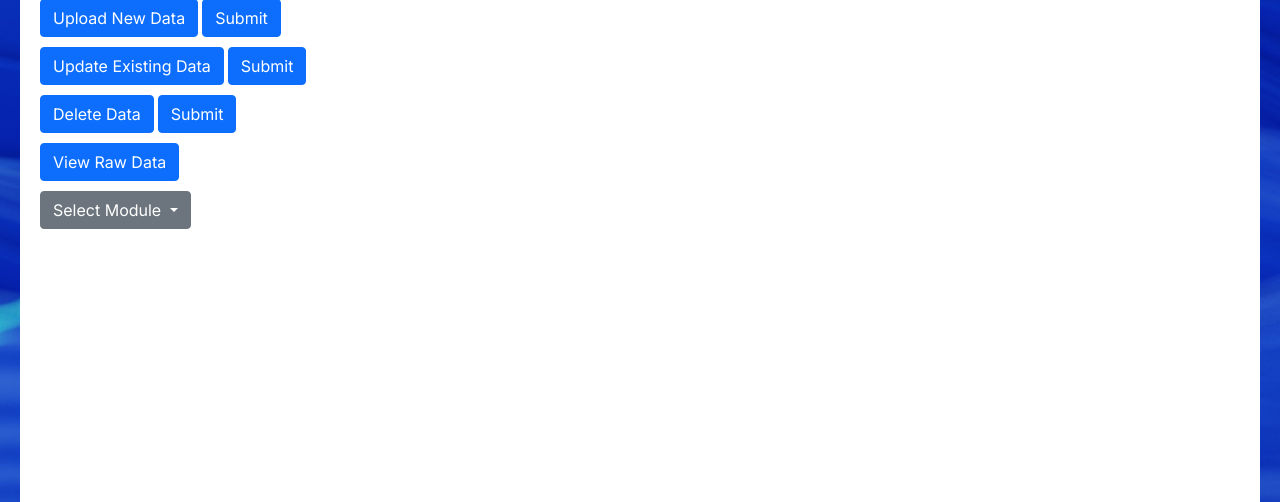
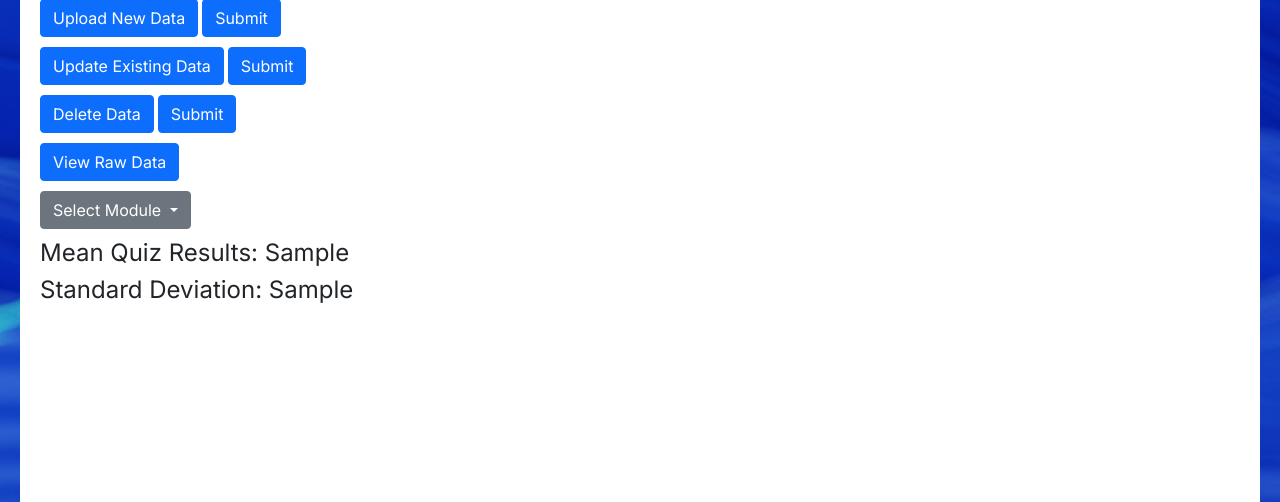
Before and after one commit to sd1-1/SDLC-Assignment, a Flask app: template templates/quizresults.html in a window 1280 px wide. Shown: the part 246-748 px from the top of the page. Run offline with Flask 2, Linux system fonts and the light colour scheme; the template is opened without the code that fills it: most values are stand-ins (such as "Sample title", 1, 10 or a date in 2020); some libraries are stand-ins or nearby versions.

Commit message:
output the std deviation and average for a selected module

```diff
--- a/app.py
+++ b/app.py
@@ -2,6 +2,9 @@ from flask import Flask, render_template,redirect,request, session,jsonify
 from pymongo import MongoClient
 import json
 from bson.json_util import dumps
+from hashlib import sha256
+import numpy as np
+
 client = MongoClient("mongodb+srv://sdlcadmin:Apples123@cluster0.euazjbc.mongodb.net/?retryWrites=true&w=majority")
 db = client.get_database("sdlc_db")
 
@@ -34,10 +37,31 @@ def usermanagement():
 
 
 
-@app.route('/quizresults')
+@app.route('/quizresults',methods=['POST'])
 def quizresults():
     if 'loggedIn' in session and session['loggedIn']:
-        return render_template('quizresults.html')
+
+
+        module = request.form.get("module")
+        print(module)
+
+
+        marks_list = []
+        for document in db.sdlc_records.find({},{ "_id": 0,"results": 1 }):
+            results = document['results']
+            print(results)
+            for result in results:
+                if result['module'] == module:
+
+                    marks_list.append(result['quiz_mark'])
+
+
+        std_quiz = np.std(marks_list)
+
+
+        average_marks = round(sum(marks_list) / len(marks_list))
+
+        return render_template('quizresults.html',mean_results=average_marks,standard_deviation=round(std_quiz))
     else:
         return redirect("/")
 
@@ -47,7 +71,10 @@ def login():
     matching_record = db.users_records.find_one({
         "email": request.form.get("useremail")
     })
-    if matching_record and request.form.get("userpassword") == matching_record["password"]:
+
+    password_hash = sha256(request.form.get("userpassword").encode('utf-8')).hexdigest()
+
+    if matching_record and password_hash == matching_record["password"]:
 
         session['loggedIn'] = True
         return redirect("landing")
@@ -137,5 +164,9 @@ def deletedata():
 
 
 
+
+
+
+
 if __name__ == "__main__":
     app.run(debug=True)
--- a/static/css/style.css
+++ b/static/css/style.css
@@ -119,3 +119,10 @@ body,
     padding-bottom: 10px;
     padding-top: 10px;
 }
+
+.quiz-results-info {
+    display: flex;
+    flex-direction: column;
+    padding-top: 10px;
+
+}
--- a/templates/quizresults.html
+++ b/templates/quizresults.html
@@ -50,22 +50,27 @@
 
 
 
+            </div>
+            <form action="{{ url_for('quizresults')}}" method="post">
 
-
-
-
-            </div>
             <div class="dropdown">
                 <a class="btn btn-secondary dropdown-toggle" href="#" role="button" id="dropdownMenuLink" data-bs-toggle="dropdown" aria-expanded="false">
                   Select Module
                 </a>
 
                 <ul class="dropdown-menu" aria-labelledby="dropdownMenuLink">
-                  <li><a class="dropdown-item" href="#">WM160</a></li>
-                  <li><a class="dropdown-item" href="#">WM161</a></li>
-                  <li><a class="dropdown-item" href="#">WM162</a></li>
-                  <li><a class="dropdown-item" href="#">WM163</a></li>
+                  <li><input class="dropdown-item" href="#" type="submit" name="module"  value="WM160"/></li>
+                  <li><input class="dropdown-item" href="#" type="submit" name="module"  value="WM161"/></li>
+                  <li><input class="dropdown-item" href="#" type="submit" name="module"  value="WM162"/></li>
+                  <li><input class="dropdown-item" href="#" type="submit" name="module"  value="WM163"/></li>
                 </ul>
+              </div>
+            </form>
+              <div class="quiz-results-info">
+                <h4>Mean Quiz Results: {{ mean_results }}</h4>
+                <h4>Standard Deviation: {{ standard_deviation }}</h4>
+
+
               </div>
 
 
```
